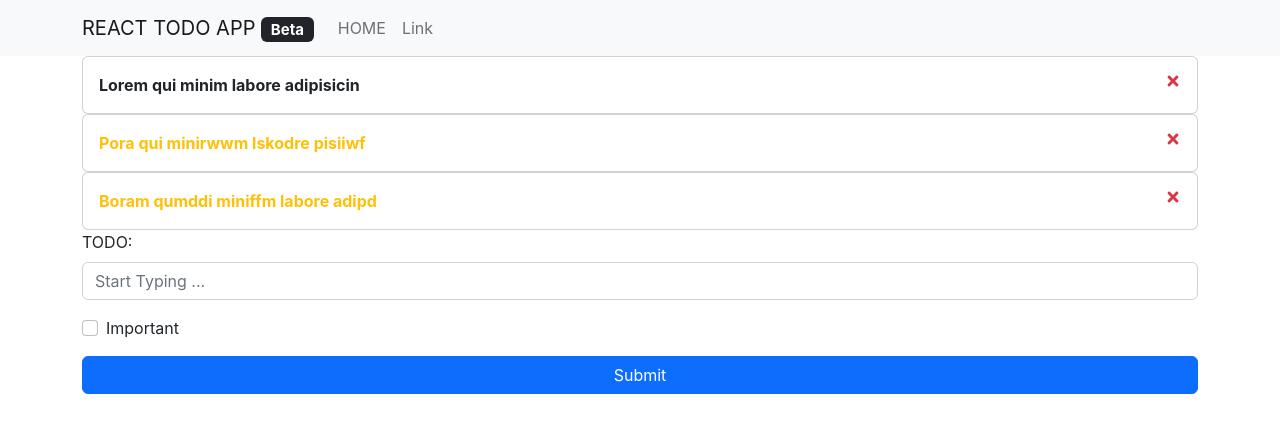
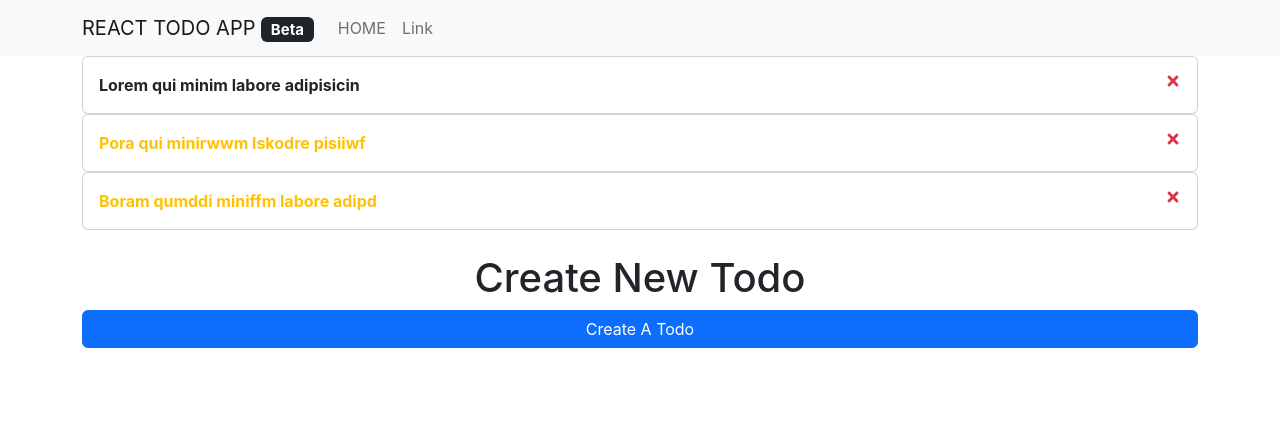
Before and after one commit to Ant1s0c1al/todo-webapp, a React (Create React App) app in the folder react-todo-app/: page / in a window 1280 px wide. Shown: the top 432 px of the page. Built offline with nearby package versions, Linux system fonts and the light colour scheme.

Commit message:
build: CreateTodoHeader component show/hide onClick displays CreateTodo component

```diff
--- a/react-todo-app/src/App.js
+++ b/react-todo-app/src/App.js
@@ -3,11 +3,13 @@ import { Container } from 'react-bootstrap';
 import NavBar from './components/NavBar';
 import Todos from './components/Todos';
 import CreateTodo from './components/CreateTodo';
+import CreateTodoHeader from './components/CreateTodoHeader';
 //import logo from './logo.svg';
 import './App.scss';
 
 function App() {
   // React(Hooks) useState | Returns a stateful value
+  const [showCreateTodo, setShowCreateTodo] = useState(false);
   const [todos, setTodos] = useState([
     {
       id: 1,
@@ -69,7 +71,12 @@ function App() {
           onToggle={toggleImportant}
         />
 
-        <CreateTodo onCreate={createTodo} />
+        <CreateTodoHeader
+          showCreate={showCreateTodo}
+          onCreate={() => setShowCreateTodo(!showCreateTodo)}
+        />
+
+        {showCreateTodo && <CreateTodo onCreate={createTodo} />}
 
       </Container>
 
--- a/react-todo-app/src/components/CreateTodo.js
+++ b/react-todo-app/src/components/CreateTodo.js
@@ -29,7 +29,7 @@ const CreateTodo = ({ onCreate }) => {
     <>
       <Form onSubmit={onSubmit} >
 
-        <Form.Group className='mb-3'>
+        <Form.Group className='mt-4 mb-3'>
           <Form.Label>
             TODO:
           </Form.Label>
--- /dev/null
+++ b/react-todo-app/src/components/CreateTodoHeader.js
@@ -0,0 +1,18 @@
+import PropTypes from 'prop-types';
+import CustomBtn from './CustomBtn';
+
+const CreateTodoHeader = ({ onCreate, showCreate }) => {
+  return (
+    <>
+      <h1 className='mt-4 text-center'>Create New Todo</h1>
+
+      <CustomBtn
+        color={showCreate ? 'danger' : 'primary'}
+        text={showCreate ? 'Close' : 'Create A Todo'}
+        onClick={onCreate}
+      />
+    </>
+  );
+}
+
+export default CreateTodoHeader;
--- a/react-todo-app/src/components/CustomBtn.js
+++ b/react-todo-app/src/components/CustomBtn.js
@@ -1,12 +1,13 @@
 import PropTypes from 'prop-types';
 import Button from 'react-bootstrap/Button';
 
-const CustomBtn = ({ color, text }) => {
+const CustomBtn = ({ color, text, onClick }) => {
   return (
     <>
       <Button
         className='w-100'
         variant={color}
+        onClick={onClick}
       > {text}
       </Button>
     </>
@@ -16,7 +17,7 @@ const CustomBtn = ({ color, text }) => {
 CustomBtn.propTypes = {
   color: PropTypes.string.isRequired,
   text: PropTypes.string.isRequired,
-  //onClick: PropTypes.func,
+  onClick: PropTypes.func,
 }
 
 
```
